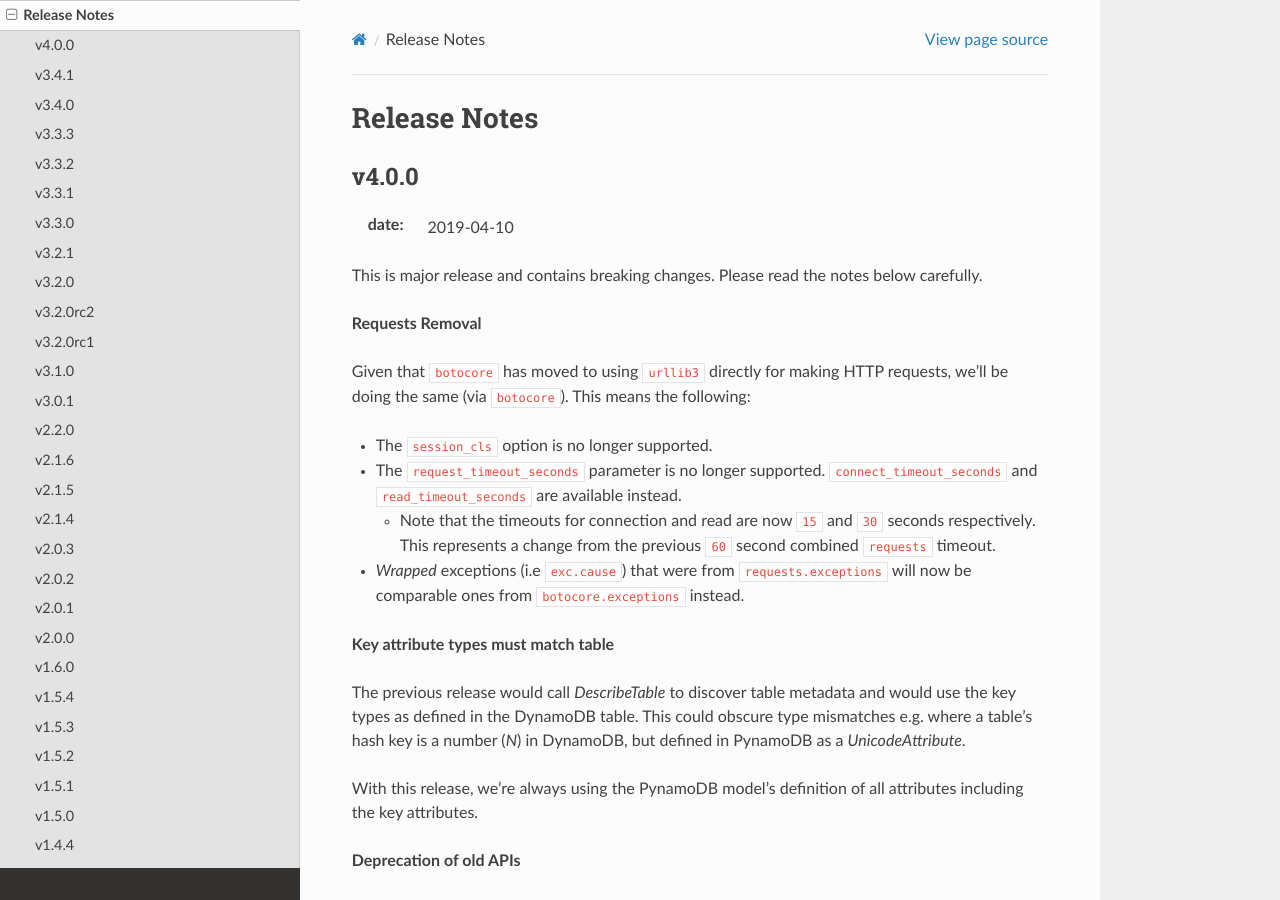
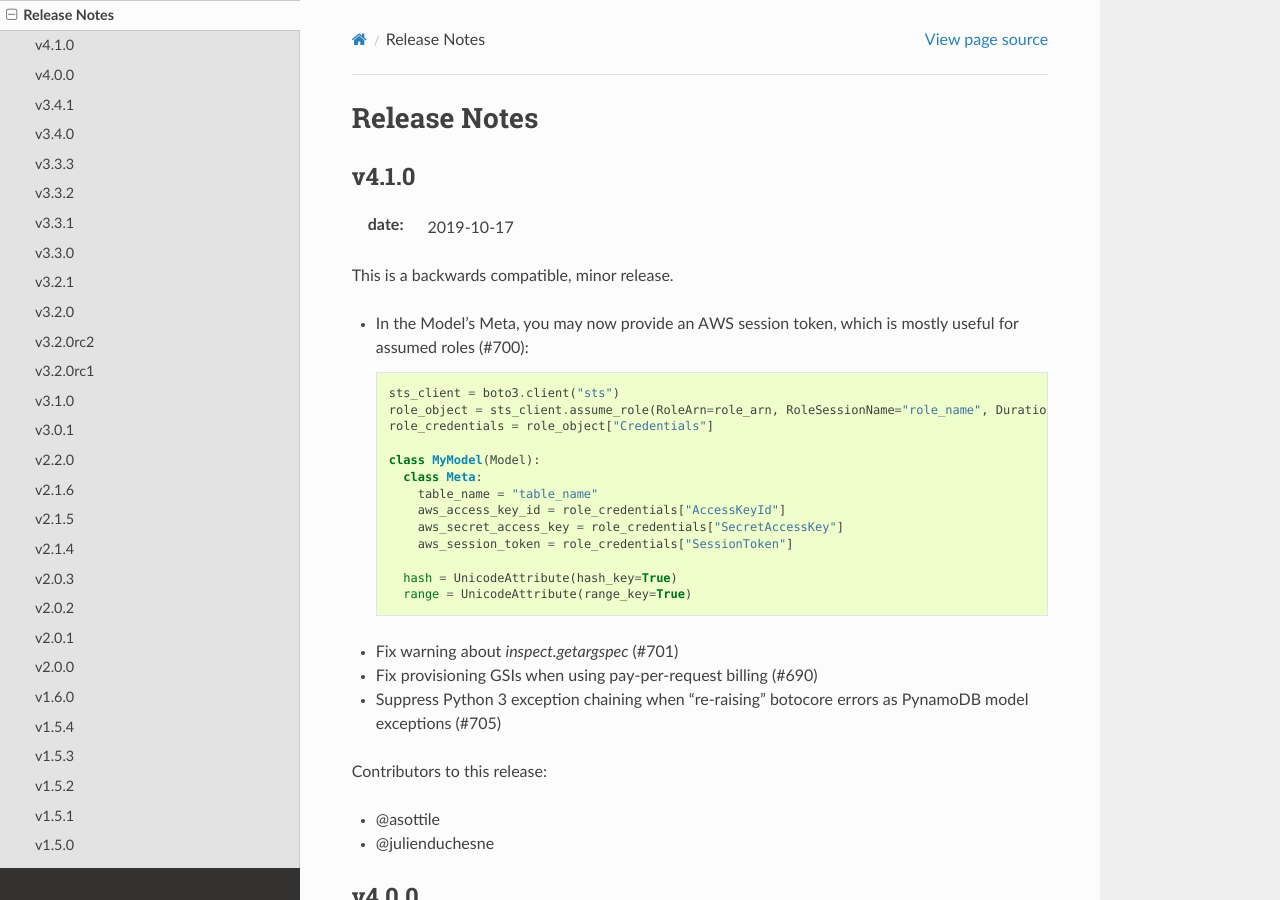
Before and after one commit to pynamodb/PynamoDB, a Sphinx documentation site: the page built from docs/release_notes.rst, in a window 1280 px wide and 900 px high. Built offline with Sphinx 7.4.7 and the Read the Docs theme 2.0.0, drawn with Linux system fonts in a browser that asks for light colours.

Commit message:
v4.1.0: bump version and update release notes (#709)

```diff
--- a/docs/release_notes.rst
+++ b/docs/release_notes.rst
@@ -1,5 +1,37 @@
 Release Notes
 =============
+
+v4.1.0
+------
+
+:date: 2019-10-17
+
+This is a backwards compatible, minor release.
+
+* In the Model's Meta, you may now provide an AWS session token, which is mostly useful for assumed roles (#700)::
+
+    sts_client = boto3.client("sts")
+    role_object = sts_client.assume_role(RoleArn=role_arn, RoleSessionName="role_name", DurationSeconds=BOTO3_CLIENT_DURATION)
+    role_credentials = role_object["Credentials"]
+
+    class MyModel(Model):
+      class Meta:
+        table_name = "table_name"
+        aws_access_key_id = role_credentials["AccessKeyId"]
+        aws_secret_access_key = role_credentials["SecretAccessKey"]
+        aws_session_token = role_credentials["SessionToken"]
+
+      hash = UnicodeAttribute(hash_key=True)
+      range = UnicodeAttribute(range_key=True)
+
+* Fix warning about `inspect.getargspec` (#701)
+* Fix provisioning GSIs when using pay-per-request billing (#690)
+* Suppress Python 3 exception chaining when "re-raising" botocore errors as PynamoDB model exceptions (#705)
+
+Contributors to this release:
+
+* @asottile
+* @julienduchesne
 
 v4.0.0
 --------
--- a/pynamodb/__init__.py
+++ b/pynamodb/__init__.py
@@ -7,4 +7,4 @@
 """
 __author__ = 'Jharrod LaFon'
 __license__ = 'MIT'
-__version__ = '4.0.0'
+__version__ = '4.1.0'
```
Also changed, not shown: 1 other file.
